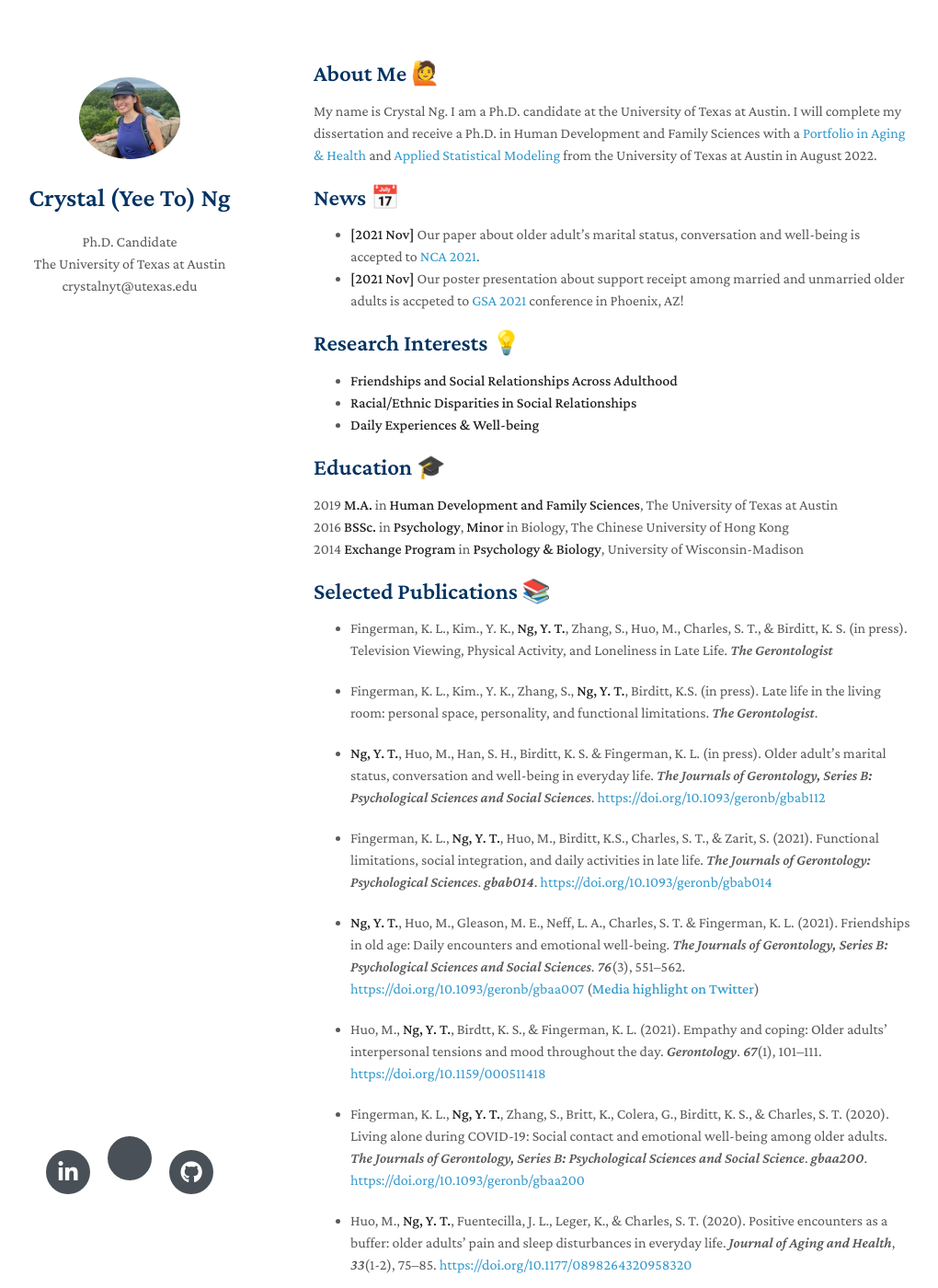
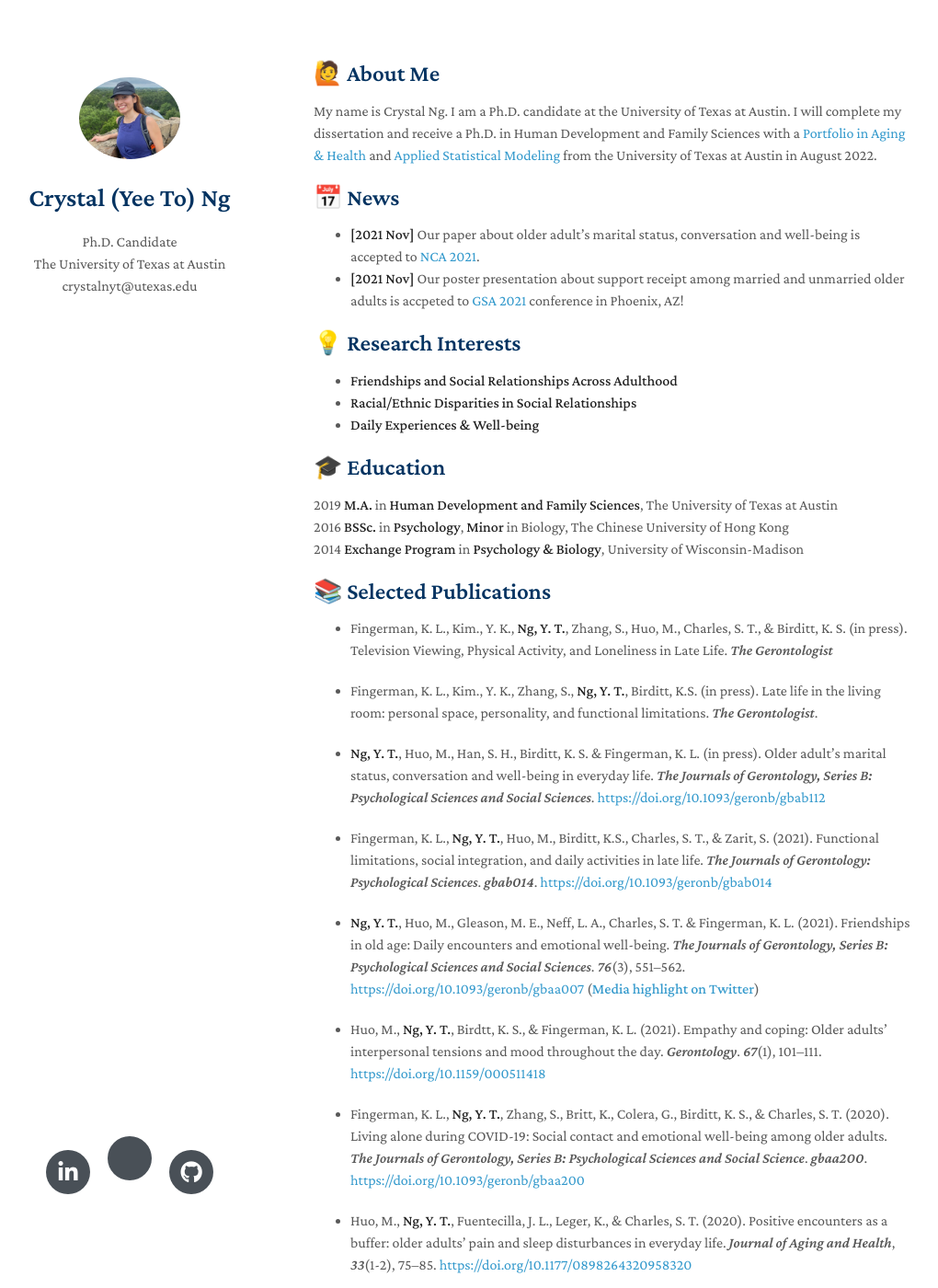
Before and after one commit to Crystal-ng/Crystal-ng.github.io, a Jekyll site: the page built from index.md, in a window 1280 px wide and 1400 px high. Shown: the whole window at 92% size, without its empty margins (129-1149 px from the left). Built offline with Jekyll 4.4.1, drawn with Linux system fonts in a browser that asks for light colours; nearby versions of some CDN libraries; a style sheet for code colours, icons or effects is not loaded; our own code applies the rules of GitHub Pages for plain Markdown files; some of the changed text lies outside the part shown.

```diff
--- a/index.md
+++ b/index.md
@@ -2,27 +2,27 @@
 layout: homepage
 ---
 
-## About Me 🙋
+## 🙋 About Me
 
 My name is Crystal Ng. I am a Ph.D. candidate at the University of Texas at Austin. I will complete my dissertation and receive a Ph.D. in Human Development and Family Sciences with a [Portfolio in Aging & Health](https://liberalarts.utexas.edu/talc/students/portfolio-in-aging-and-health/index.php) and [Applied Statistical Modeling](https://stat.utexas.edu/graduate/portfolio-in-applied-statistical-modeling) from the University of Texas at Austin in August 2022.
 
-## News  📅
+## 📅 News
 - **[2021 Nov]** Our paper about older adult’s marital status, conversation and well-being is accepted to [NCA 2021](https://www.natcom.org/).
 - **[2021 Nov]** Our poster presentation about support receipt among married and unmarried older adults is accpeted to [GSA 2021](https://www.gsa2021.org/) conference in Phoenix, AZ!
 
-## Research Interests 💡
+## 💡 Research Interests
 
 - **Friendships and Social Relationships Across Adulthood** <br>
 - **Racial/Ethnic Disparities in Social Relationships** <br>
 - **Daily Experiences & Well-being**
 
-## Education 🎓
+## 🎓 Education
 2019 **M.A.** in **Human Development and Family Sciences**, The University of Texas at Austin <br>
 2016	**BSSc.** in **Psychology**, **Minor** in Biology, The Chinese University of Hong Kong <br>
 2014 **Exchange Program** in **Psychology & Biology**, University of Wisconsin-Madison <br>
 
 
-## Selected Publications 📚
+## 📚 Selected Publications
 
 - Fingerman, K. L., Kim., Y. K., **Ng, Y. T.**, Zhang, S., Huo, M., Charles, S. T., & Birditt, K. S. (in press). Television Viewing, Physical Activity, and Loneliness in Late Life. *The Gerontologist*
 
@@ -41,7 +41,7 @@ My name is Crystal Ng. I am a Ph.D. candidate at the University of Texas at Aust
 - Huo, M., **Ng, Y. T.**, Fuentecilla, J. L., Leger, K., & Charles, S. T. (2020). Positive encounters as a buffer: older adults’ pain and sleep disturbances in everyday life. *Journal of Aging and Health*, *33*(1-2), 75–85. [https://doi.org/10.1177/0898264320958320](https://doi.org/10.1177/0898264320958320)
 
 
-## Academic Honors 🏆
+## 🏆 Academic Honors
 - **[2021]** Top Paper Award, Interpersonal Communication Division, International Communication Association (ICA)
 - **[2020]** Top Paper Award, Aging Division, National Communication Association (NCA)
 - **[2020]** TJ McCallum Memorial Student Award, Gerontological Society of America (GSA)
@@ -51,7 +51,7 @@ My name is Crystal Ng. I am a Ph.D. candidate at the University of Texas at Aust
 - **[2015]** Lee Quo Wei CUHK Golden Jubilee Scholars, CUHK [(Presentation Ceremony Photo)](https://www.oia.cuhk.edu.hk/eng/gallery/the-second-lee-quo-wei-cuhk-golden-jubilee-scholarship-presentation-ceremony/the-second-lee-quo-wei-cuhk-golden-jubilee-scholarship-presentation-ceremony)
 
 
-## Services 📃
+## 📃 Services
 - Secretary: [Texas Aging & Longevity Center Graduate Student Council](https://liberalarts.utexas.edu/talc/students/graduate-student-council.php)
 - Journal Reviewers: [The Journals of Gerontology, Series B: Social Science](https://academic.oup.com/psychsocgerontology).
 - Ad Hoc Reviewer: [Journal of Marriage and Family](https://onlinelibrary.wiley.com/journal/17413737), [Innovation in Aging](https://academic.oup.com/innovateage) and [Emerging Adulthood](https://journals.sagepub.com/home/eax).
```
